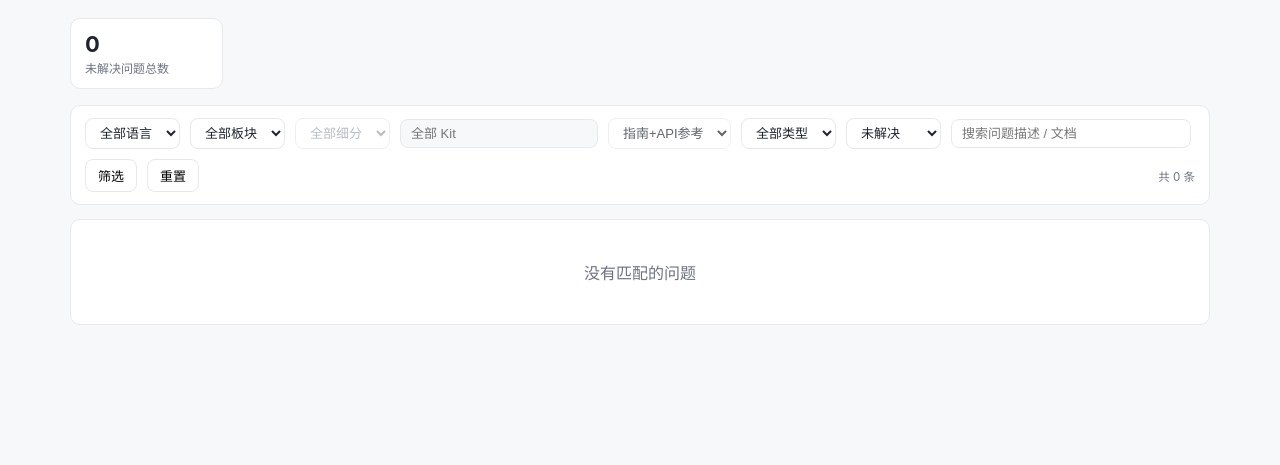
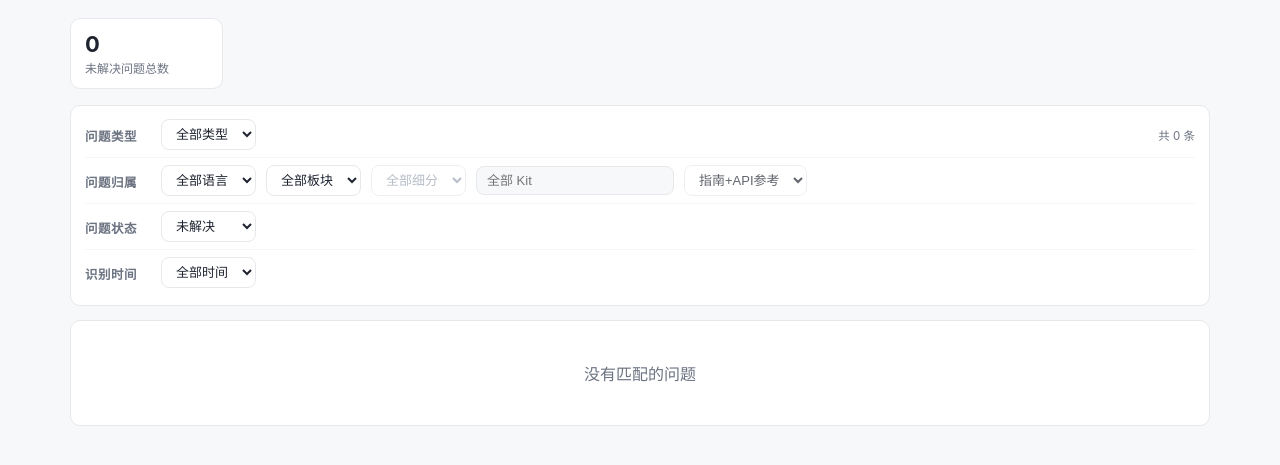
Before and after one commit to YouniQiao/docstor, a Flask app: page /issues in a window 1280 px wide. Shown: the part 54-519 px from the top of the page. Run offline with Flask 3, Linux system fonts and the light colour scheme; data that the repository does not hold is empty.

Commit message:
feat(ui): 筛选区按四类重排，去掉筛选/重置/搜索，选完即刻生效
- 问题类型 / 问题归属（语言·板块·细分·Kit·指南+API参考）/ 问题状态 / 识别时间
  四行分区，标签左对齐（换行时也保持缩进）
- 新增识别时间筛选：全部时间 / 今天 / 近 7 天 / 近 30 天 / 自定义区间；
  自定义可选单日（两边相同）或一段日期，只填一边即单侧边界
- 后端 /api/issues 支持 dfrom/dto，按 date(first_seen) 过滤（与「识别日期」列同源）
- 所有下拉/日期改动即刷新列表，不再需要「筛选」「重置」按钮

```diff
--- a/web/app.py
+++ b/web/app.py
@@ -5,6 +5,7 @@ from __future__ import annotations
 import hmac
 import json
 import os
+import re
 import sys
 from pathlib import Path
 
@@ -241,6 +242,8 @@ def api_issues():
     kind = request.args.get("kind", "")
     status = request.args.get("status", "open")
     q = request.args.get("q", "").strip()
+    dfrom = request.args.get("dfrom", "").strip()
+    dto = request.args.get("dto", "").strip()
     page = max(1, int(request.args.get("page", 1)))
     size = min(200, max(5, int(request.args.get("size", 50))))
 
@@ -272,6 +275,10 @@ def api_issues():
         args.append(1 if kind == "api" else 0)
     if status and status != "all":
         where.append("i.status=?"); args.append(status)
+    for val, op in ((dfrom, ">="), (dto, "<=")):
+        if re.fullmatch(r"\d{4}-\d{2}-\d{2}", val or ""):
+            where.append(f"date(i.first_seen) {op} ?")
+            args.append(val)
     if q:
         where.append("(i.message LIKE ? OR i.doc_key LIKE ?)")
         args += [f"%{q}%", f"%{q}%"]
--- a/web/templates/issues.html
+++ b/web/templates/issues.html
@@ -19,7 +19,13 @@
   .card .n{font-size:22px;font-weight:700}
   .card .tagoff{display:inline-block;margin-left:6px;padding:0 5px;border:1px solid var(--border);border-radius:4px;font-size:11px;color:var(--muted);vertical-align:2px}
   .card .l{color:var(--muted);font-size:12px;margin-top:2px}
-  .filters{background:#fff;border:1px solid var(--border);border-radius:10px;padding:12px 14px;display:flex;flex-wrap:wrap;gap:10px;align-items:center;margin-bottom:14px}
+  .filters{background:#fff;border:1px solid var(--border);border-radius:10px;padding:6px 14px 10px;margin-bottom:14px}
+  .frow{position:relative;display:flex;flex-wrap:wrap;gap:10px;align-items:center;padding:7px 0 7px 76px;border-bottom:1px solid #f4f5f7;min-height:34px}
+  .frow:last-child{border-bottom:0}
+  .flabel{position:absolute;left:0;top:50%;transform:translateY(-50%);width:68px;color:#6b7280;font-size:12.5px;font-weight:600;letter-spacing:.5px}
+  .range{display:none;align-items:center;gap:6px}
+  input[type=date]{border:1px solid var(--border);border-radius:8px;padding:5px 8px;font-size:12.5px;color:#1f2430;background:#fff}
+  input[type=date]:disabled{background:#f7f8fa;color:#9aa3b2}
   select,input[type=text]{border:1px solid var(--border);border-radius:8px;padding:6px 10px;font-size:13px;background:#fff;color:#1f2430}
   input[type=text]{min-width:240px}
   button{border:1px solid var(--border);background:#fff;border-radius:8px;padding:6px 12px;font-size:13px;cursor:pointer}
@@ -58,6 +64,10 @@
   .pager button[disabled]{opacity:.45;cursor:not-allowed}
   @media (max-width:720px){
     .wrap{padding:0 12px 40px}
+    .frow{gap:8px;padding:8px 0}
+    .flabel{position:static;transform:none;width:100%;margin-bottom:2px}
+    input[type=text],select{max-width:100%}
+    input[type=text]{min-width:0}
     #list table{min-width:0;font-size:12.5px}
     th,td{padding:8px 8px}
     #list th.c-type{width:96px}
@@ -81,6 +91,14 @@
   <div class="cards" id="cards"></div>
 
   <div class="filters">
+    <div class="frow">
+      <span class="flabel">问题类型</span>
+      <select id="f-rule"><option value="">全部类型</option></select>
+      <span style="flex:1"></span>
+      <span class="meta" id="count"></span>
+    </div>
+    <div class="frow">
+      <span class="flabel">问题归属</span>
       <select id="f-lang">
         <option value="">全部语言</option>
         <option value="cn">中文</option>
@@ -95,17 +113,30 @@
         <option value="guide">仅指南</option>
         <option value="api">仅 API 参考</option>
       </select>
-    <select id="f-rule"><option value="">全部类型</option></select>
+    </div>
+    <div class="frow">
+      <span class="flabel">问题状态</span>
       <select id="f-status">
         <option value="open" selected>未解决</option>
         <option value="all">全部状态</option>
         <option value="resolved">已解决</option>
       </select>
-    <input type="text" id="f-q" placeholder="搜索问题描述 / 文档">
-    <button id="f-apply">筛选</button>
-    <button id="f-reset">重置</button>
-    <span style="flex:1"></span>
-    <span class="meta" id="count"></span>
+    </div>
+    <div class="frow">
+      <span class="flabel">识别时间</span>
+      <select id="f-when">
+        <option value="">全部时间</option>
+        <option value="today">今天</option>
+        <option value="7d">近 7 天</option>
+        <option value="30d">近 30 天</option>
+        <option value="custom">自定义</option>
+      </select>
+      <span class="range" id="f-range">
+        <input type="date" id="f-d1" title="起始日（只填左边＝该日及以后）">
+        <span class="meta">至</span>
+        <input type="date" id="f-d2" title="结束日（只填右边＝该日及以前；两边相同＝单日）">
+      </span>
+    </div>
   </div>
 
   <div id="list"></div>
@@ -220,7 +251,6 @@ function query(){
   const sub = document.getElementById('f-sub').value;
   const kitName = document.getElementById('f-kit').value.trim();
   const kind = document.getElementById('f-kind').value;
-  const q = document.getElementById('f-q').value.trim();
   if (lang) p.set('lang', lang);
   if (sec) p.set('section', sec);
   if (rule) p.set('rule', rule);
@@ -228,7 +258,10 @@ function query(){
   const kitVal = kitName && state.kitMap ? state.kitMap[kitName] : '';
   if (kitVal) p.set('kit', kitVal);
   if (kind) p.set('kind', kind);
-  if (q) p.set('q', q);
+  const d1 = document.getElementById('f-d1').value;
+  const d2 = document.getElementById('f-d2').value;
+  if (d1) p.set('dfrom', d1);
+  if (d2) p.set('dto', d2);
   return p.toString();
 }
 
@@ -273,25 +306,42 @@ function renderPager(){
   document.querySelectorAll('#pager button').forEach(b=>b.onclick=()=>{state.page=+b.dataset.p;loadList();window.scrollTo({top:0,behavior:'smooth'});});
 }
 
+function reload(){ state.page = 1; loadList(); }
+
 ['f-section','f-lang'].forEach(id => document.getElementById(id)
-  .addEventListener('change', () => { document.getElementById('f-sub').value=''; fillSubs(); }));
+  .addEventListener('change', () => { document.getElementById('f-sub').value=''; fillSubs(); reload(); }));
 document.getElementById('f-sub').addEventListener('change', () => {
   fillKits();
   if (document.getElementById('f-sub').value) document.getElementById('f-kit').value = '';
+  reload();
 });
 // 输入不在候选里的 Kit 就清空，避免带着无效值去筛
 document.getElementById('f-kit').addEventListener('change', function(){
   if (this.value && !(state.kitMap || {})[this.value]) this.value = '';
+  reload();
 });
-document.getElementById('f-apply').onclick=()=>{state.page=1;loadList();};
-document.getElementById('f-reset').onclick=()=>{
-  document.getElementById('f-lang').value='';document.getElementById('f-section').value='';
-  fillSubs(); document.getElementById('f-sub').value=''; fillKits();
-  document.getElementById('f-kind').value='';
-  document.getElementById('f-rule').value='';document.getElementById('f-status').value='open';
-  document.getElementById('f-q').value='';state.page=1;loadList();
-};
-document.getElementById('f-q').addEventListener('keydown',e=>{if(e.key==='Enter'){state.page=1;loadList();}});
+['f-rule','f-kind','f-status'].forEach(id =>
+  document.getElementById(id).addEventListener('change', reload));
+
+// 识别时间：快捷项直接填日期区间，自定义时手填（两边相同＝单日）
+function ymd(d){ const p=n=>String(n).padStart(2,'0'); return d.getFullYear()+'-'+p(d.getMonth()+1)+'-'+p(d.getDate()); }
+function applyWhen(){
+  const w = document.getElementById('f-when').value;
+  const d1 = document.getElementById('f-d1'), d2 = document.getElementById('f-d2');
+  const now = new Date(), t = ymd(now);
+  const back = n => { const s = new Date(now); s.setDate(s.getDate() - n); return ymd(s); };
+  if (w === 'today'){ d1.value = t; d2.value = t; }
+  else if (w === '7d'){ d1.value = back(6); d2.value = t; }
+  else if (w === '30d'){ d1.value = back(29); d2.value = t; }
+  else if (w === ''){ d1.value = ''; d2.value = ''; }
+  const custom = (w === 'custom');
+  d1.disabled = !custom; d2.disabled = !custom;
+  document.getElementById('f-range').style.display = (w === '') ? 'none' : 'inline-flex';
+  if (w === '') document.getElementById('f-range').style.display = 'none';
+  reload();
+}
+document.getElementById('f-when').addEventListener('change', applyWhen);
+['f-d1','f-d2'].forEach(id => document.getElementById(id).addEventListener('change', reload));
 
 // 支持 /issues?lang=en&rule=... 直达（英文页顶栏「All issues」会带 lang 参数）。
 // 必须等 loadFacets() 把「板块 / 类型」两个下拉填充完再回填，否则设了值也会被重建的 option 冲掉。
@@ -306,7 +356,7 @@ function applyQuery(){
   const kitQ = q.get('kit');
   if (kitQ) { const nm = kitQ.split('|')[2]; if ((state.kitMap || {})[nm]) document.getElementById('f-kit').value = nm; }
   set('f-kind', q.get('kind'));
-  set('f-q', q.get('q')); set('f-status', q.get('status'));
+  set('f-status', q.get('status'));
 }
 
 document.getElementById('stamp').textContent = '更新于 ' + new Date().toLocaleString('zh-CN');
```
Lines whose indentation alone changed are shown as unchanged.
